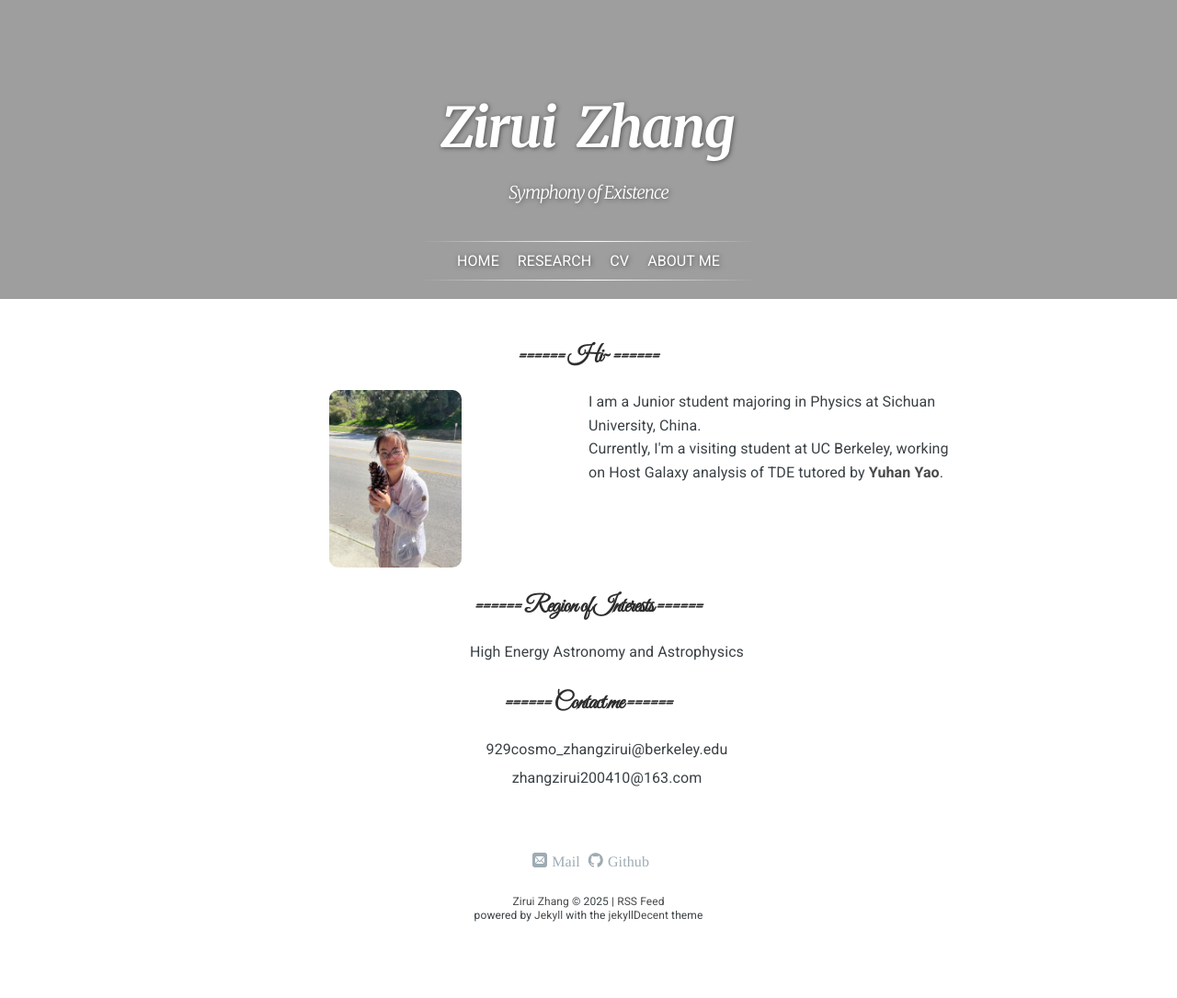
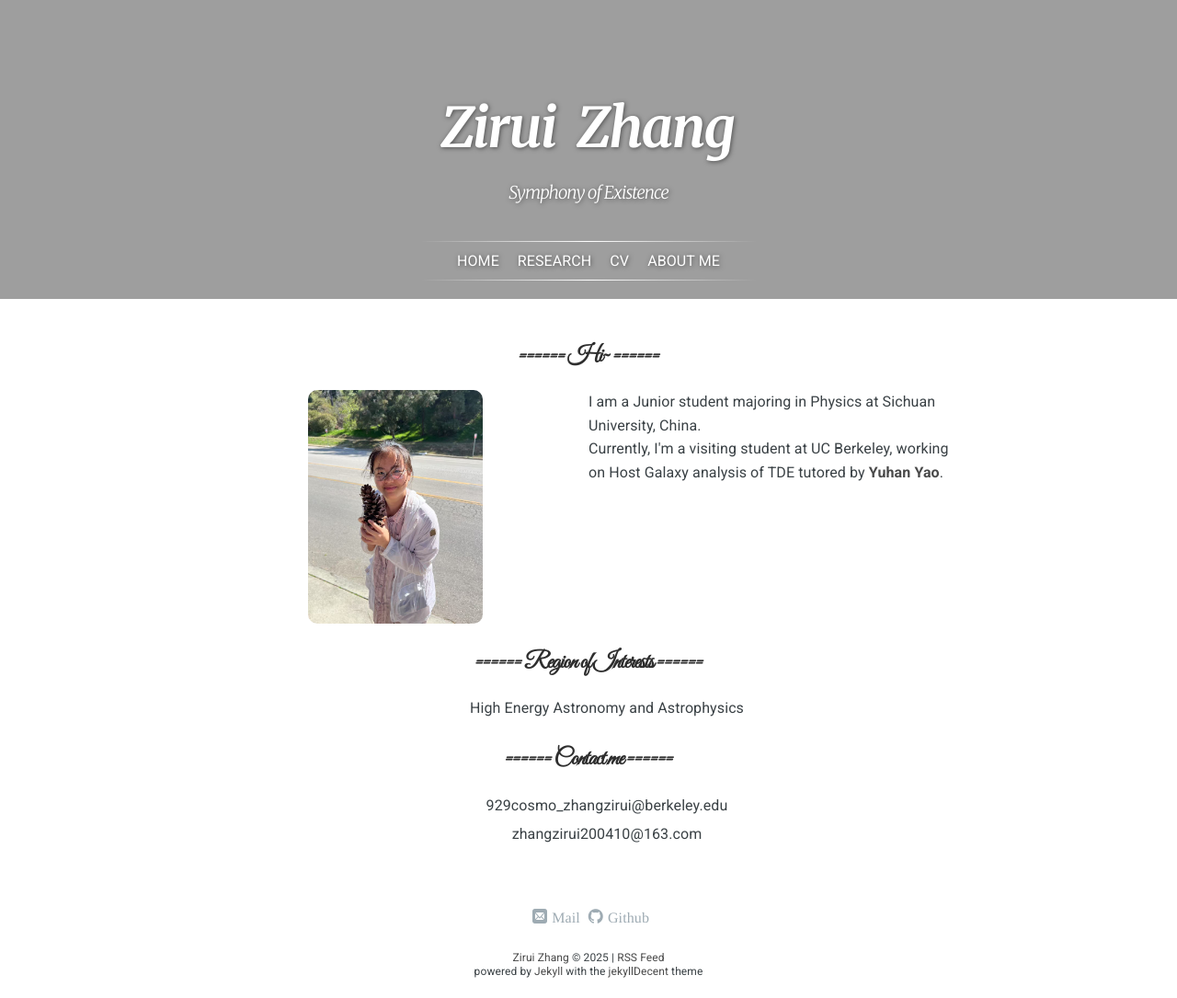
Before and after one commit to ZAKIRAM0/ZAKIRAM0.github.io, a Jekyll site: the page built from index.html, in a window 1280 px wide. Shown: the whole page at 92% size. Built offline with Jekyll 4.4.1, drawn with Linux system fonts in a browser that asks for light colours; nearby versions of some CDN libraries; some web fonts are replaced; library files that are not in the unit come from our copies; a script that is not in the unit is left out; comment, search, counter and statistics services are not loaded; before the commit the page ends 1024 px from its top, so only the background shows below that.

Commit message:
Update index.html

```diff
--- a/index.html
+++ b/index.html
@@ -46,7 +46,7 @@ layout: default
 
     <div style="flex: 1; display: flex; justify-content: center; text-align: center;">
         <img src="{{ '/assets/page/Me.jpeg' | absolute_url }}"
-             style="width: 38%; max-width: 300px; height: auto; border-radius: 10px; margin-bottom: 10px;"
+             style="width: 50%; max-width: 300px; height: auto; border-radius: 10px; margin-bottom: 10px;"
              alt="Personal Image" />
     </div>
 
```
